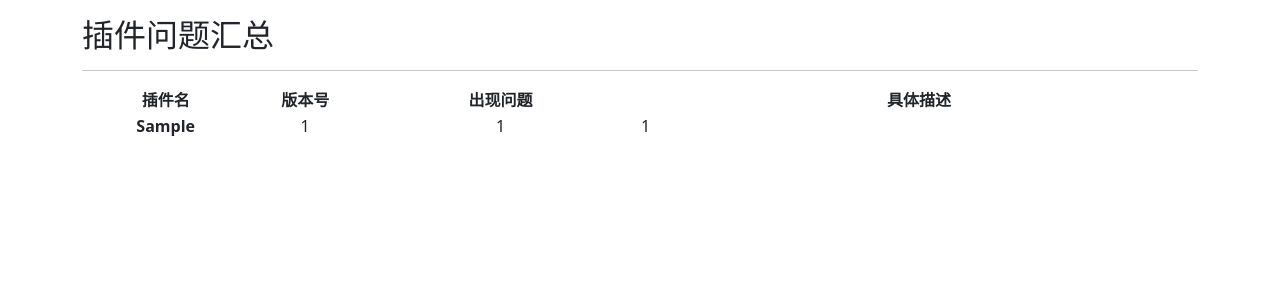
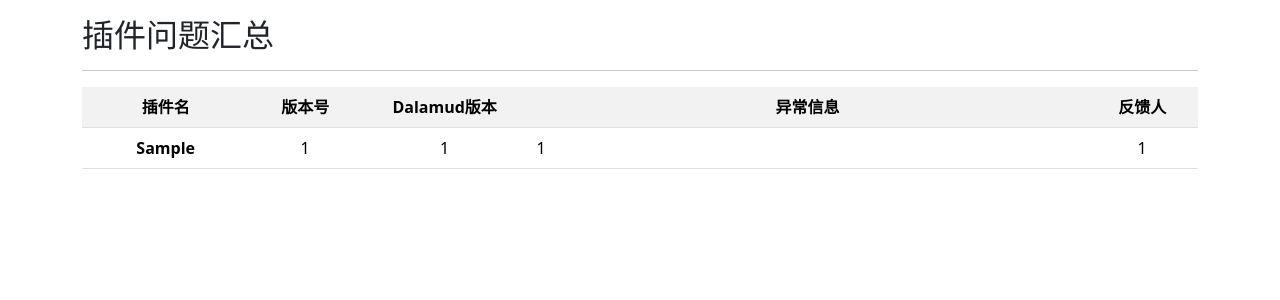
Before and after one commit to ottercorp/XLWeb_Manager, a Flask app: template app/templates/admin/feedback_export.html in a window 1280 px wide. Shown: the part 84-384 px from the top of the page. Run offline with Flask 2, Linux system fonts and the light colour scheme; the template is opened without the code that fills it: most values are stand-ins (such as "Sample title", 1, 10 or a date in 2020); parts of the project's set-up code (start-up, migrations or seed data) failed here and were passed over; some libraries are stand-ins or nearby versions.

Commit message:
update: sync XLWeb change

```diff
--- a/app/templates/admin/feedback_export.html
+++ b/app/templates/admin/feedback_export.html
@@ -10,26 +10,37 @@
         </div>
         <div class="row">
             <div class="col-md-12">
-                <table style="width:100%;table-layout: fixed;word-break: break-all">
+                <table class="table table-striped" style="width:100%;table-layout: fixed;word-break: break-all;vertical-align: middle">
                     <tr>
                         <th style="width:15%;text-align:center">插件名</th>
                         <th style="width:10%;text-align:center">版本号</th>
-                        <th style="width:25%;text-align:center">出现问题</th>
-                        <th style="width:50%;text-align:center">具体描述</th>
+                        <th style="width:15%;text-align:center">Dalamud版本</th>
+                        <th style="width:50%;text-align:center">异常信息</th>
+                        <th style="width:10%;text-align:center">反馈人</th>
                     </tr>
                     {% for k,v in export_dict.items() %}
                         <tr>
-                            <th rowspan="{{ v|length }}" style="text-align:center">{{ k }}</th>
+                            <th rowspan="{{ v|length }}" style="text-align:center;">{{ k }}</th>
                             <td style="text-align:center">{{ v[0][0] }}</td>
                             <td style="text-align:center">{{ v[0][1] }}</td>
-                            <td>{{ v[0][2] }}</td>
+                            {% if v[0][2]|length == 2 %}
+                                <td>{{ v[0][2][0] }}<br/><br/>{{ v[0][2][1] }}</td>
+                            {% else %}
+                                <td>{{ v[0][2][0] }}</td>
+                            {% endif %}
+                            <td style="text-align:center">{{ v[0][3] }}</td>
                         </tr>
                         {% if v|length >1 %}
                             {% for i in range(1,v|length) %}
                                 <tr>
                                     <td style="text-align:center">{{ v[i][0] }}</td>
                                     <td style="text-align:center">{{ v[i][1] }}</td>
-                                    <td>{{ v[i][2] }}</td>
+                                    {% if v[i][2]|length == 2 %}
+                                        <td>{{ v[i][2][0] }}<br/><br/>{{ v[i][2][1] }}</td>
+                                    {% else %}
+                                        <td>{{ v[i][2][0] }}</td>
+                                    {% endif %}
+                                    <td style="text-align:center">{{ v[i][3] }}</td>
                                 </tr>
                             {% endfor %}
 
```
Also changed, not shown: app/admins/feedback_admin.py (+10 -9 lines).
